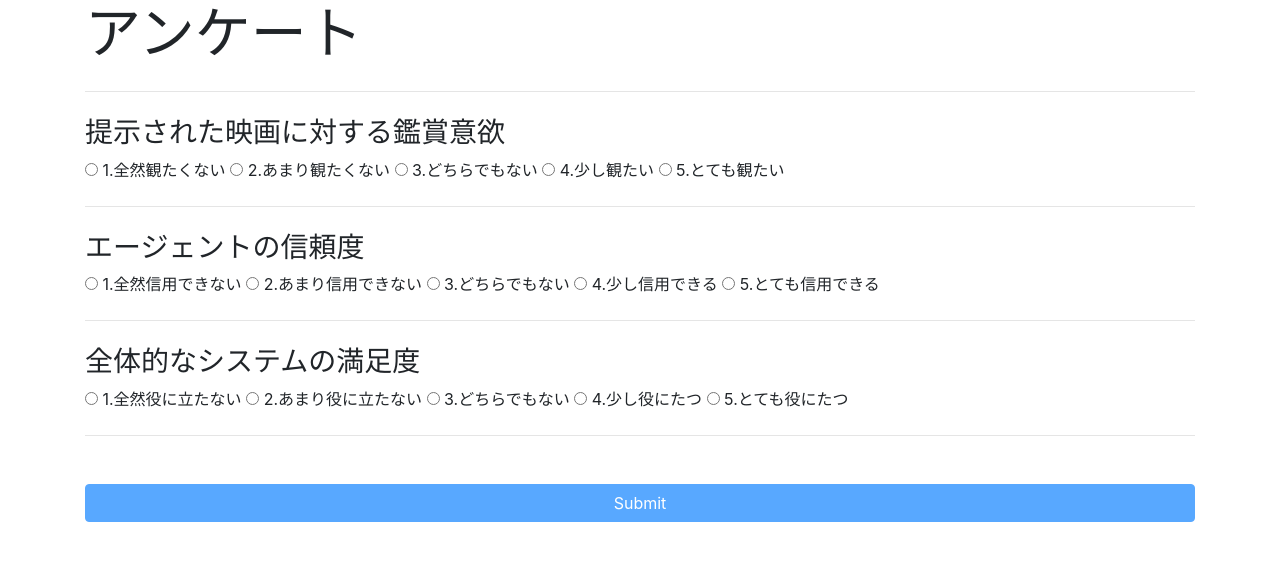
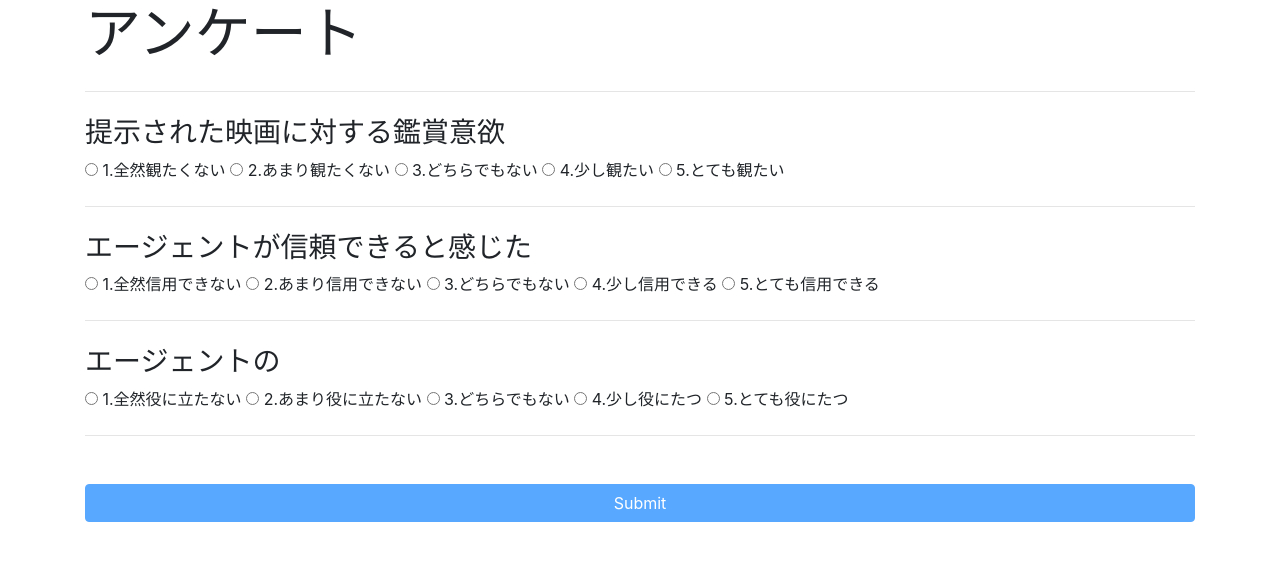
Before and after one commit to kwmg/agent_web_app, a Flask app: page /enq in a window 1280 px wide. Shown: the top 561 px of the page. Run offline with Flask 2, Linux system fonts and the light colour scheme; some libraries are stand-ins or nearby versions.

```diff
--- a/app/templates/enquete.html
+++ b/app/templates/enquete.html
@@ -47,14 +47,14 @@
         <input name="rating" type="radio" onchange="onRadioButtonChanged()" value="4" /> 4.少し観たい
         <input name="rating" type="radio" onchange="onRadioButtonChanged()" value="5" /> 5.とても観たい
         <hr class ="my-4">
-        <h3>エージェントの信頼度</h3>
+        <h3>エージェントが信頼できると感じた</h3>
         <input name="credit" type="radio" onchange="onRadioButtonChanged()" value="1" /> 1.全然信用できない
         <input name="credit" type="radio" onchange="onRadioButtonChanged()" value="2" /> 2.あまり信用できない
         <input name="credit" type="radio" onchange="onRadioButtonChanged()" value="3" /> 3.どちらでもない
         <input name="credit" type="radio" onchange="onRadioButtonChanged()" value="4" /> 4.少し信用できる
         <input name="credit" type="radio" onchange="onRadioButtonChanged()" value="5" /> 5.とても信用できる
         <hr class ="my-4">
-        <h3>全体的なシステムの満足度</h3>
+        <h3>エージェントの</h3>
         <input name="satisfy" type="radio" onchange="onRadioButtonChanged()" value="1" /> 1.全然役に立たない
         <input name="satisfy" type="radio" onchange="onRadioButtonChanged()" value="2" /> 2.あまり役に立たない
         <input name="satisfy" type="radio" onchange="onRadioButtonChanged()" value="3" /> 3.どちらでもない
--- a/app/templates/show_movie_ad.html
+++ b/app/templates/show_movie_ad.html
@@ -27,7 +27,7 @@
   <body>
     <div class="container">
       <p>
-        まず{{ wait_time }}秒間広告を見てください。 {{ wait_time }}秒後にエージェントによる推薦画面画面に遷移します。
+        まず{{ wait_time }}秒間広告を見てください。 {{ wait_time }}秒後にエージェントによる推薦画面に遷移します。
       </p>
       <div class="row">
         <div id="movie_ad">
```
